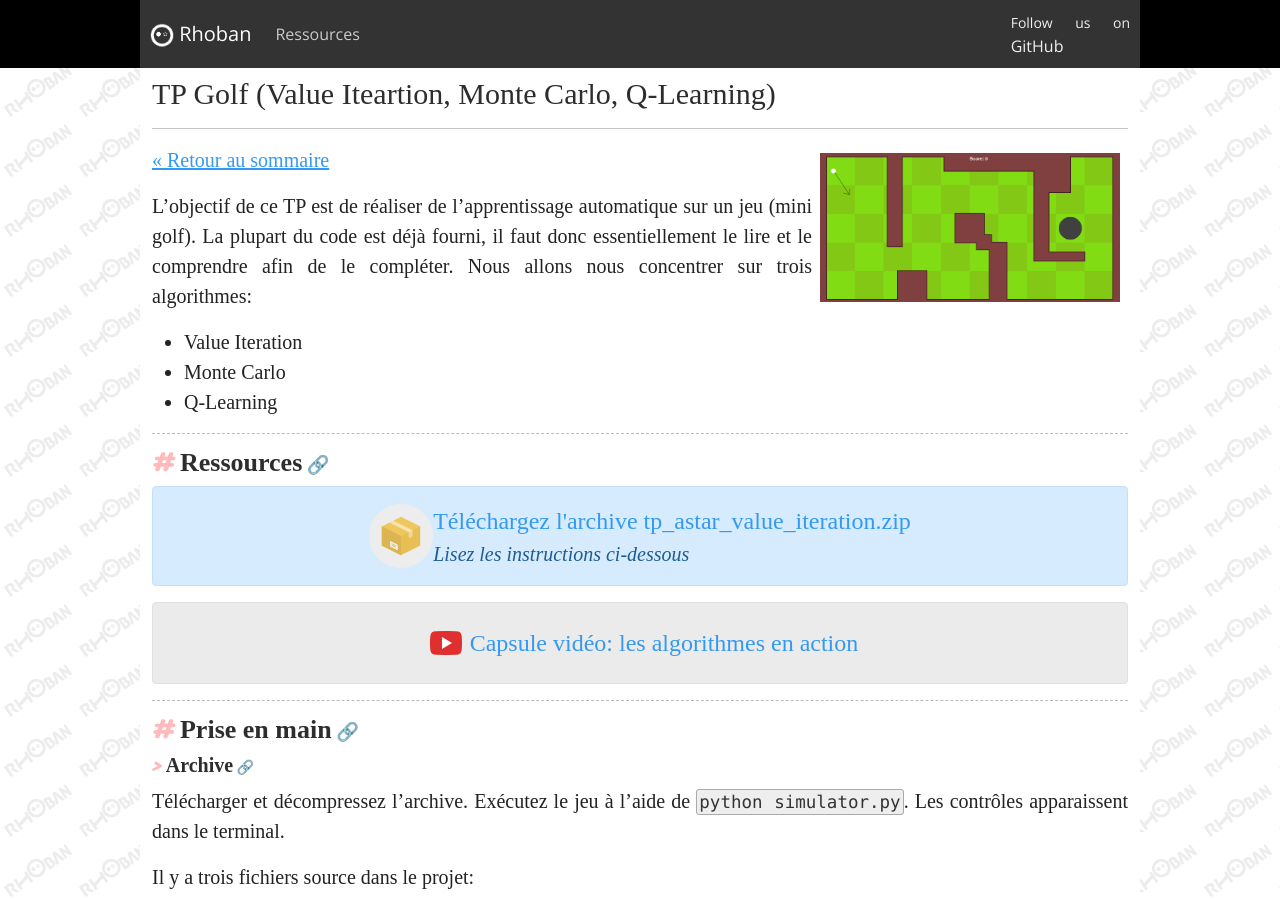
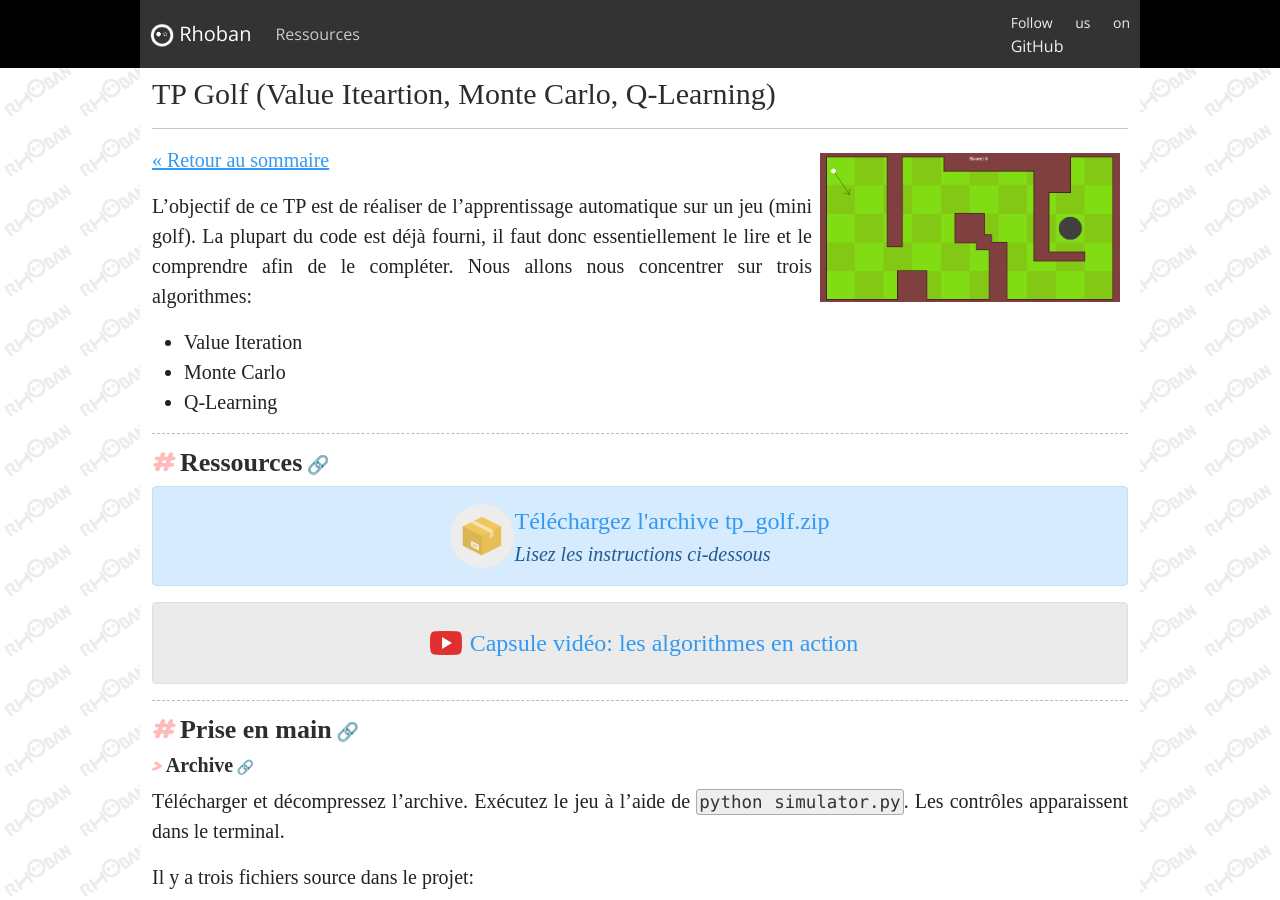
Before and after one commit to Rhoban/rhoban.github.io, a Jekyll site: the page built from ia/tp_golf.md, in a window 1280 px wide and 900 px high. Built offline with Jekyll 4.4.1, drawn with Linux system fonts in a browser that asks for light colours; some web fonts are replaced; formulas are drawn with MathJax 3.

Commit message:
Fixing golf zip

```diff
--- a/ia/tp_golf.md
+++ b/ia/tp_golf.md
@@ -24,7 +24,7 @@
     <img src="/quadruped/img/zip.png" />
 
     <div>
-        <big><a href="/ia/tp_astar_value_iteration.zip">Téléchargez l'archive tp_astar_value_iteration.zip</a></big>
+        <big><a href="/ia/tp_golf.zip">Téléchargez l'archive tp_golf.zip</a></big>
         <br/>
         <em>Lisez les instructions ci-dessous</em>
     </div>
```
